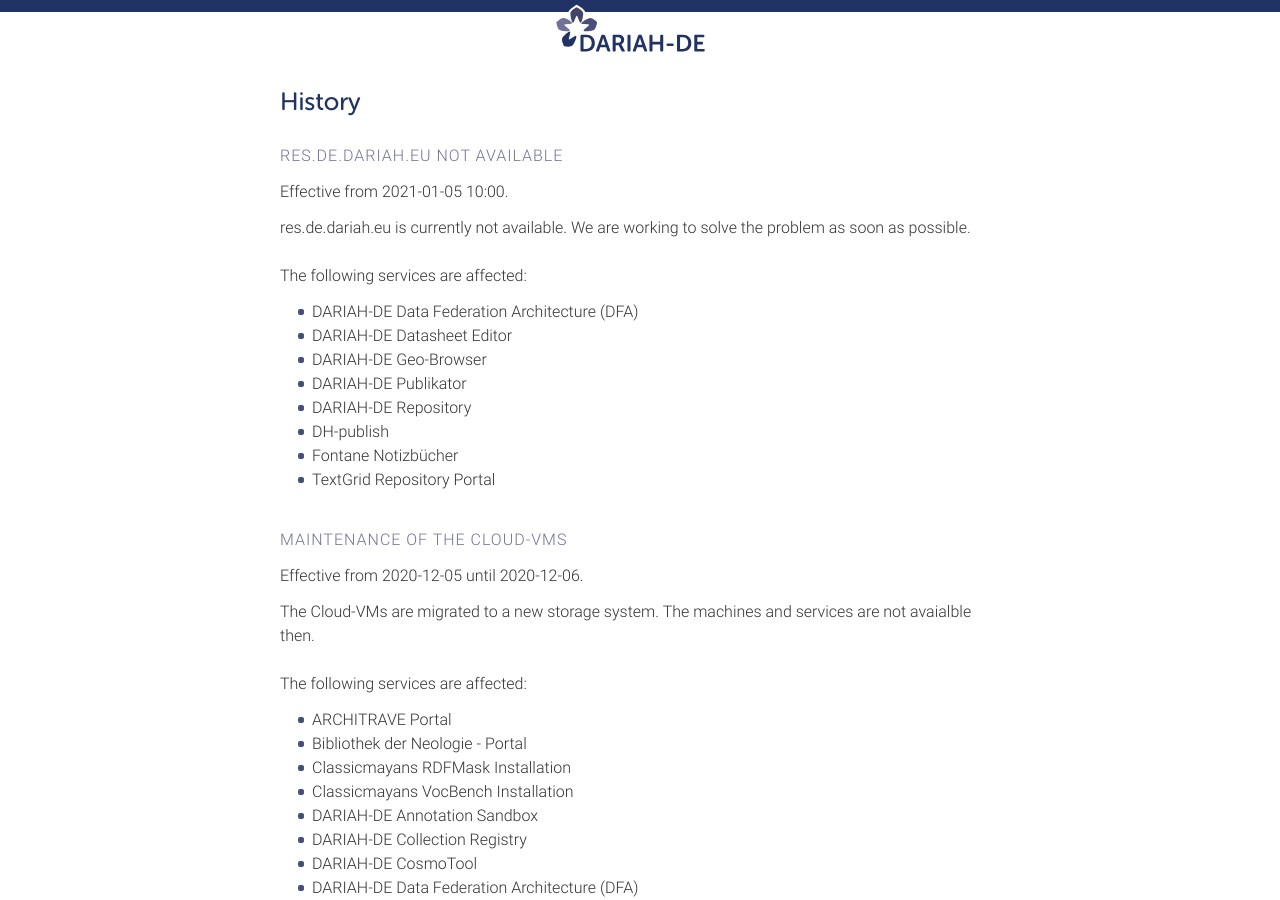
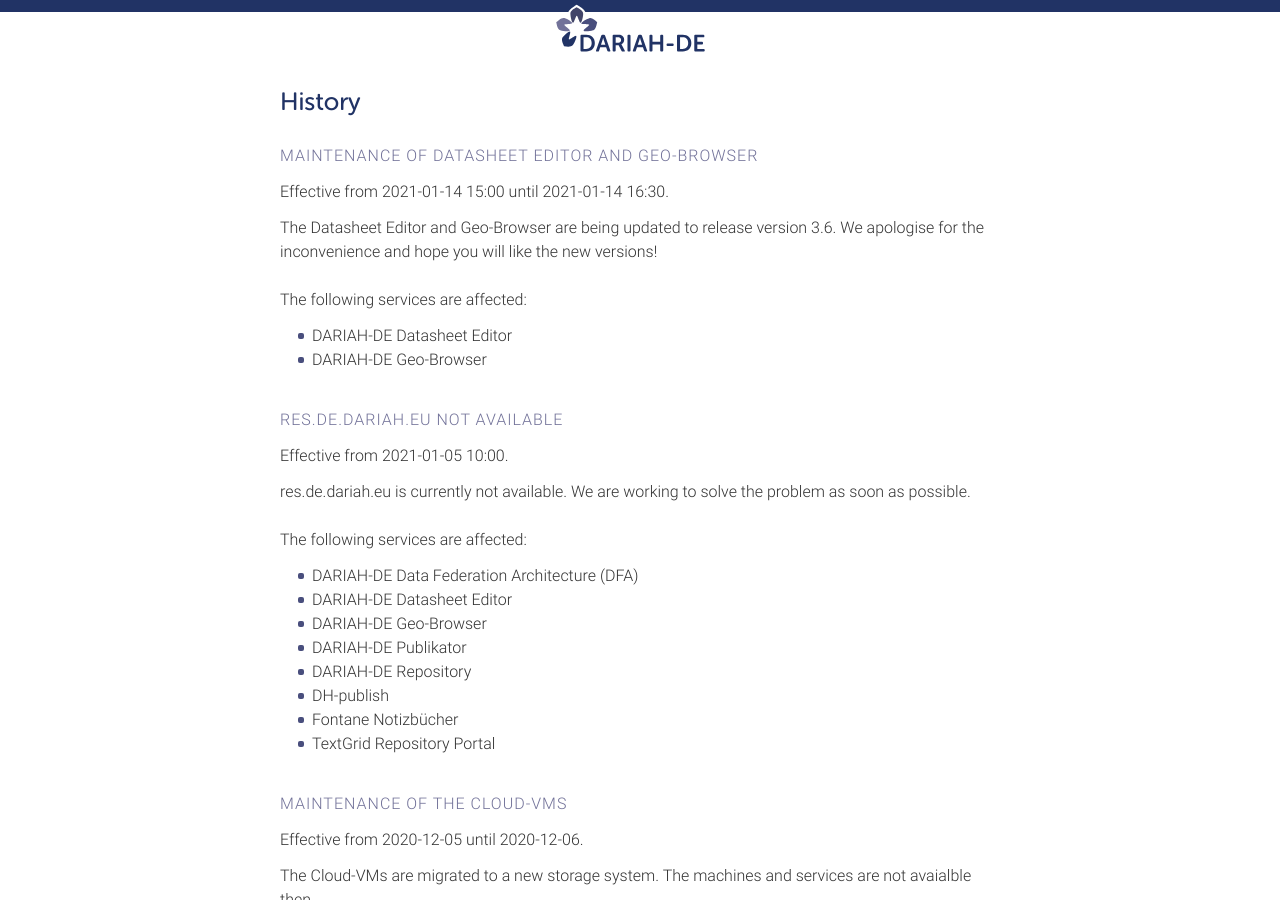
Before and after one commit to DARIAH-DE/status, a Jekyll site: the page built from history.md, in a window 1280 px wide and 900 px high. Built offline with Jekyll 4.4.1, drawn with Linux system fonts in a browser that asks for light colours; our own code applies the rules of GitHub Pages for plain Markdown files.

Commit message:
Update history.yaml

```diff
--- a/_data/history.yaml
+++ b/_data/history.yaml
@@ -1,4 +1,11 @@
 ---
+- title: 'Maintenance of Datasheet Editor and Geo-Browser'
+  date_start: '2021-01-14 15:00'
+  date_end: '2021-01-14 16:30'
+  description: 'The Datasheet Editor and Geo-Browser are being updated to release version 3.6. We apologise for the inconvenience and hope you will like the new versions!'
+  affected:
+    - '/services/geobrowser'
+    - '/services/datasheeteditor'
 - title: 'res.de.dariah.eu not available'
   date_start: '2021-01-05 10:00'
   description: 'res.de.dariah.eu is currently not available. We are working to solve the problem as soon as possible.'
```
